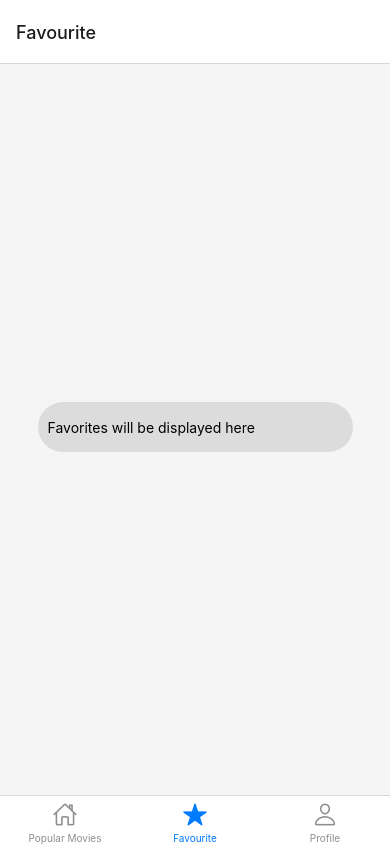
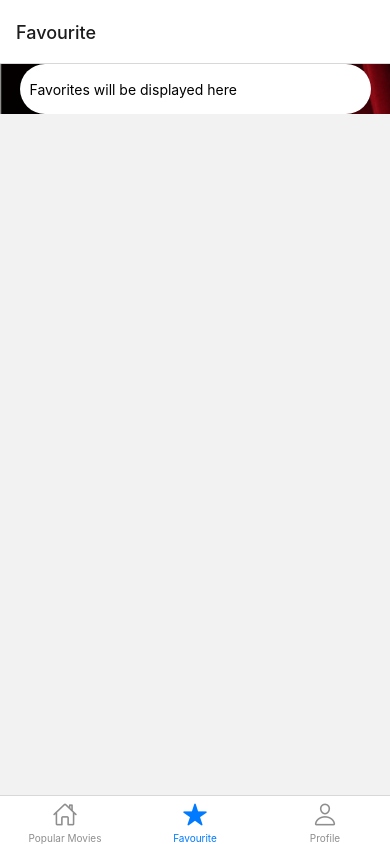
Before and after one commit to UtsavDholiya05/ReactNative_Tasks, a React Native app: screen /Favourite in a window 390 px wide. Built offline with nearby package versions, Linux system fonts and the light colour scheme; no server answers.

Commit message:
3rd commit

```diff
--- a/Screens/FavouriteScreen.js
+++ b/Screens/FavouriteScreen.js
@@ -1,10 +1,17 @@
-import {  View ,TextInput , StyleSheet } from "react-native";
-
+import { View, TextInput, StyleSheet, ImageBackground } from "react-native";
 
 export default function FavouriteScreen() {
-    return(
-        <View style={styles.container}>
-            <TextInput style={styles.input} placeholder="Favorites will be displayed here"/>
+  return (
+    <View>
+      <ImageBackground
+        source={require("../assets/m2.png")}
+        style={styles.backgroundImage}
+      >
+        <TextInput
+          style={styles.input}
+          placeholder="Favorites will be displayed here"
+        />
+      </ImageBackground>
     </View>
   );
 }
@@ -13,18 +20,24 @@ const styles = StyleSheet.create({
   container: {
     flex: 1,
     backgroundColor: "#f5f5f5",
-      paddingHorizontal: 20,
+    // paddingHorizontal: 20,
     justifyContent: "center",
   },
   input: {
     height: 50,
     width: "90%",
+    alignItems:"center",
+    justifyContent:"center",
     alignSelf: "center",
-        borderColor: "#ddd",
-        backgroundColor: "rgb(220,220,220)",
-        marginBottom: 15,
+    // borderColor: "#ddd",
+    backgroundColor: "#fff",
+    borderRadius: 100,
+    // marginBottom: 15,
     paddingHorizontal: 10,
-        marginVertical: 10,
-        borderRadius: 100,
+    marginVertical: "auto",
+  },
+  backgroundImage: {
+    height: "100%",
+    width: "100%",
   },
 });
--- a/Screens/HomeScreen.js
+++ b/Screens/HomeScreen.js
@@ -140,14 +140,15 @@ const styles = StyleSheet.create({
     fontSize: 24,
     fontWeight: "bold",
     textAlign: "center",
-    marginVertical: 16,
-
+    marginBottom: 30,
+    marginTop: 10,
     color: "#fff",
   },
   loader: {
     flex: 1,
     justifyContent: "center",
     alignItems: "center",
+
   },
   center: {
     flex: 1,
--- a/Screens/ProfileScreen.js
+++ b/Screens/ProfileScreen.js
@@ -1,10 +1,15 @@
-import {  View ,TextInput , StyleSheet } from "react-native";
+import {  View ,TextInput , StyleSheet ,ImageBackground} from "react-native";
 
 
 export default function FavouriteScreen() {
     return(
-        <View style={styles.container}>
+        <View>
+          <ImageBackground
+        source={require("../assets/m2.png")}
+        style={styles.backgroundImage}
+      >
             <TextInput style={styles.input} placeholder="User Profile"/>
+          </ImageBackground>
         </View>
     );
 }
@@ -12,19 +17,23 @@ export default function FavouriteScreen() {
 const styles = StyleSheet.create({
     container: {
       flex: 1,
-      backgroundColor: "#f5f5f5",
-      paddingHorizontal: 20,
-      justifyContent: "center",
+      // backgroundColor: "#f5f5f5",
+      // paddingHorizontal: 20,
     },
     input: {
         height: 50,
         width: "90%",
         alignSelf: "center",
-        borderColor: "#ddd",
-        backgroundColor: "rgb(220,220,220)",
-        marginBottom: 15,
+        alignContent:"center",
+        justifyContent:"center",
+        // borderColor: "#ddd",
+        backgroundColor: "#fff",
         paddingHorizontal: 10,
-        marginVertical: 10,
+        marginVertical: "auto",
         borderRadius: 100,
       },
+      backgroundImage: {
+        height: "100%",
+        width: "100%",
+      },
     });
```
Lines whose indentation alone changed are shown as unchanged.
